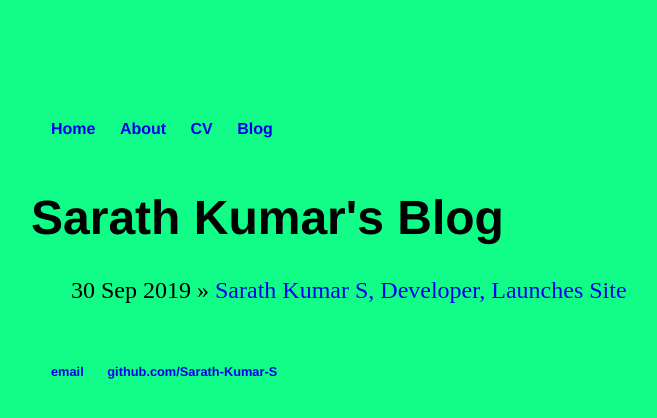
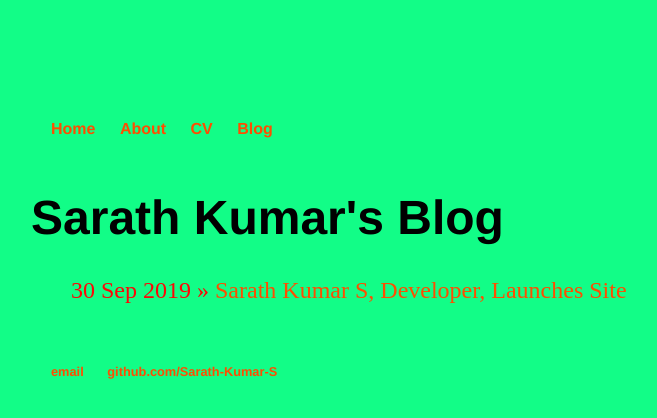
Before and after one commit to sayanpoddar123/Sarath-Kumar-S.github.io, a Jekyll site: the page built from blog/index.html, in a window 1280 px wide. Shown: the top 418 px of the page, without its empty margins (97-754 px from the left). Built offline with Jekyll 4.4.1, drawn with Linux system fonts in a browser that asks for light colours.

Commit message:
Update main.css

```diff
--- a/css/main.css
+++ b/css/main.css
@@ -16,6 +16,7 @@ nav ul li, footer ul li {
 }
 a {
     text-decoration: none;
+    color: #FE4D01;
 
 }
 a:hover {
@@ -38,7 +39,7 @@ footer {
 ul.posts {
     margin: 20px auto 40px;
     font-size: 1.5em;
-
+    color: #FE0606;
 }
 
 ul.posts li {
```
